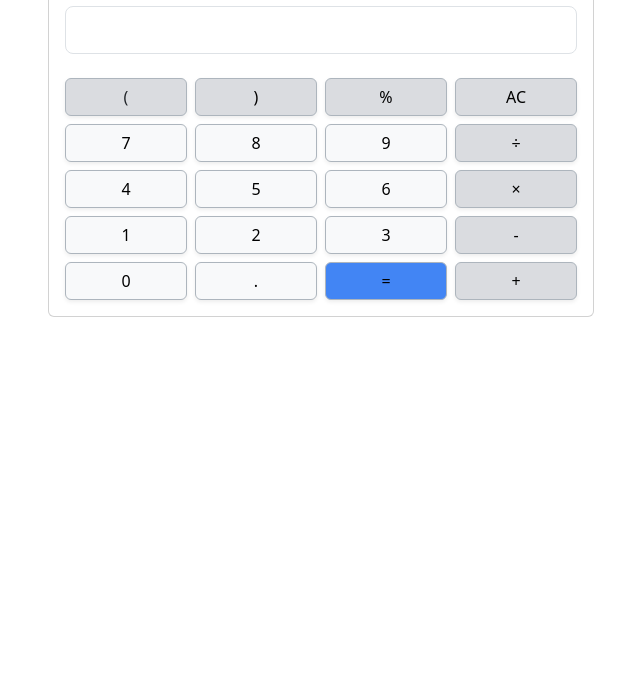
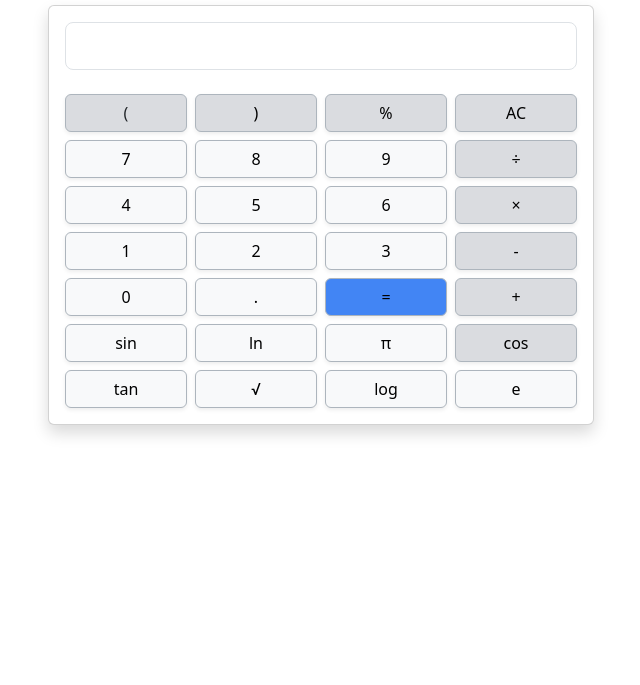
Before and after one commit to Sudip03Dhua/kqsd-Calculator, a plain HTML site: page src/index.html in a window 1280 px wide. Shown: the part 115-800 px from the top of the page, without its empty margins (319-959 px from the left). Drawn offline with nearby package versions, Linux system fonts and the light colour scheme.

Commit message:
"Added som functionilty"

```diff
--- a/src/index.html
+++ b/src/index.html
@@ -17,9 +17,9 @@
 
     <div class="container">
         <h1 class="text-center mt-5">Scientific Calculator</h1>
-        <div class="row">
+        <div class="row mt-4 ">
             <div class="col-12 offset-md-3 col-md-6">
-                <div class="card">
+                <div class="card shadow">
                     <div class="card-body">
                         <input id="cal-display" readonly class="text-end form-control form-control-lg" type="text"
                             aria-label=".form-control-lg example">
@@ -131,6 +131,50 @@
                                     class="btn btn-light w-100 mt-2 border border-dark-subtle shadow-sm">+</button>
 
                             </div>
+
+                            <!-- column6 -->
+                            <div class="col-3">
+                                <button type="button"
+                                    class="btn btn-light w-100 mt-2 border border-dark-subtle shadow-sm">sin</button>
+
+                            </div>
+                            <div class="col-3 ">
+                                <button type="button"
+                                    class="btn btn-light w-100 mt-2 border border-dark-subtle shadow-sm">ln</button>
+
+                            </div>
+                            <div class="col-3 ">
+                                <button type="button"
+                                    class="btn btn-light w-100 mt-2 border border-dark-subtle shadow-sm">π</button>
+
+                            </div>
+                            <div class=" col-3 ">
+                                <button type=" button" style="background: #dadce0;"
+                                    class="btn btn-light w-100 mt-2 border border-dark-subtle shadow-sm">cos</button>
+
+                            </div>
+
+                            <!-- column7 -->
+                            <div class="col-3">
+                                <button type="button"
+                                    class="btn btn-light w-100 mt-2 border border-dark-subtle shadow-sm">tan</button>
+
+                            </div>
+                            <div class="col-3 ">
+                                <button type="button"
+                                    class="btn btn-light w-100 mt-2 border border-dark-subtle shadow-sm">√</button>
+
+                            </div>
+                            <div class="col-3 ">
+                                <button type="button"
+                                    class="btn btn-light w-100 mt-2 border border-dark-subtle shadow-sm">log</button>
+
+                            </div>
+                            <div class=" col-3 ">
+                                <button type=" button"
+                                    class="btn btn-light w-100 mt-2 border border-dark-subtle shadow-sm">e</button>
+
+                            </div>
                         </div>
                     </div>
                 </div>
--- a/src/script.js
+++ b/src/script.js
@@ -9,7 +9,15 @@ document.addEventListener("DOMContentLoaded", function () {
         const convertValue = currentValue
             .replace("×", "*")
             .replace("÷", "/")
-            .replace("%", "*0.01");
+            .replace("%", "*0.01")
+            .replace("sin", "Math.sin")
+            .replace("cos", "Math.cos")
+            .replace("π", "Math.PI")
+            .replace("ln", "Math.log")
+            .replace("tan", "Math.tan")
+            .replace("√", "Math.sqrt")
+            .replace("log", "Math.log10")
+            .replace("e", "Math.E")
 
         const result = eval(convertValue);
         currentValue = result.toString();
@@ -23,6 +31,7 @@ document.addEventListener("DOMContentLoaded", function () {
 
             const value = button.innerText;
 
+            try{
                 if (value == "AC") {
                     currentValue = "";
                     display.value = currentValue;
@@ -36,6 +45,14 @@ document.addEventListener("DOMContentLoaded", function () {
 
                     display.value = currentValue;
                 }
+            }catch (error){
+                console.error(error);
+                currentValue="ERROR";
+                display.value=currentValue;
+
+
+            }
+
 
 
         });
```
Lines whose indentation alone changed are shown as unchanged.
